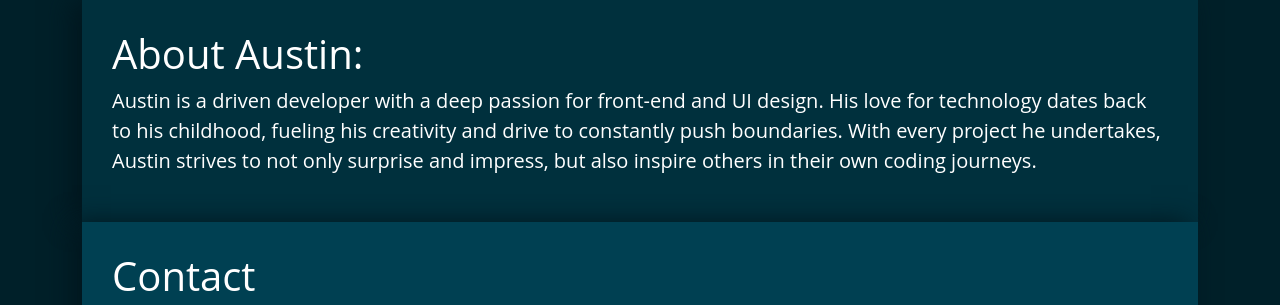
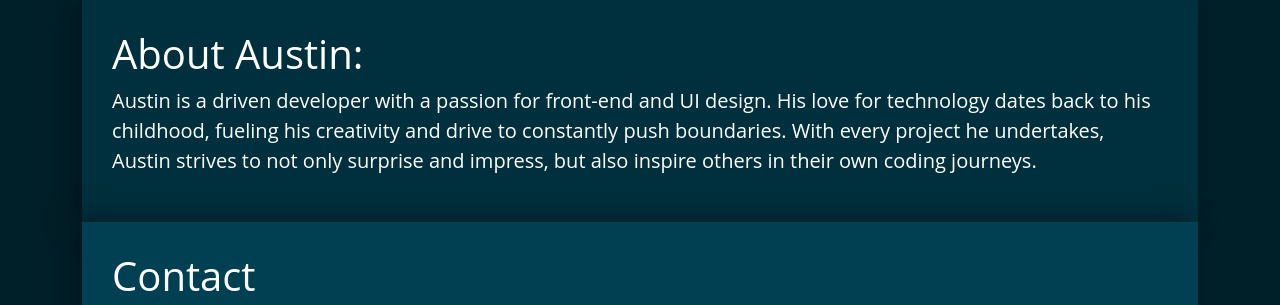
Before and after one commit to AKline96/AKline96.github.io, a plain HTML site: page d2/index.html in a window 1280 px wide. Shown: the part 800-1105 px from the top of the page. Drawn offline with nearby package versions, Linux system fonts and the light colour scheme.

Commit message:
Added "apple"

```diff
--- a/d2/index.html
+++ b/d2/index.html
@@ -28,6 +28,7 @@
                 id="intro"
                 class="d-flex flex-column justify-content-center align-items-center"
             >
+                <!-- Apple -->
                 <h1>Austin Kline</h1>
                 <h4>Programmer, artist, gamer, human</h4>
                 <code>HTML rulez, JS droolz.</code>
@@ -41,12 +42,12 @@
             <section id="about">
                 <h1>About Austin:</h1>
                 <p>
-                    Austin is a driven developer with a deep passion for
-                    front-end and UI design. His love for technology dates back
-                    to his childhood, fueling his creativity and drive to
-                    constantly push boundaries. With every project he
-                    undertakes, Austin strives to not only surprise and impress,
-                    but also inspire others in their own coding journeys.
+                    Austin is a driven developer with a passion for front-end
+                    and UI design. His love for technology dates back to his
+                    childhood, fueling his creativity and drive to constantly
+                    push boundaries. With every project he undertakes, Austin
+                    strives to not only surprise and impress, but also inspire
+                    others in their own coding journeys.
                 </p>
                 <!-- end of about section -->
             </section>
```
